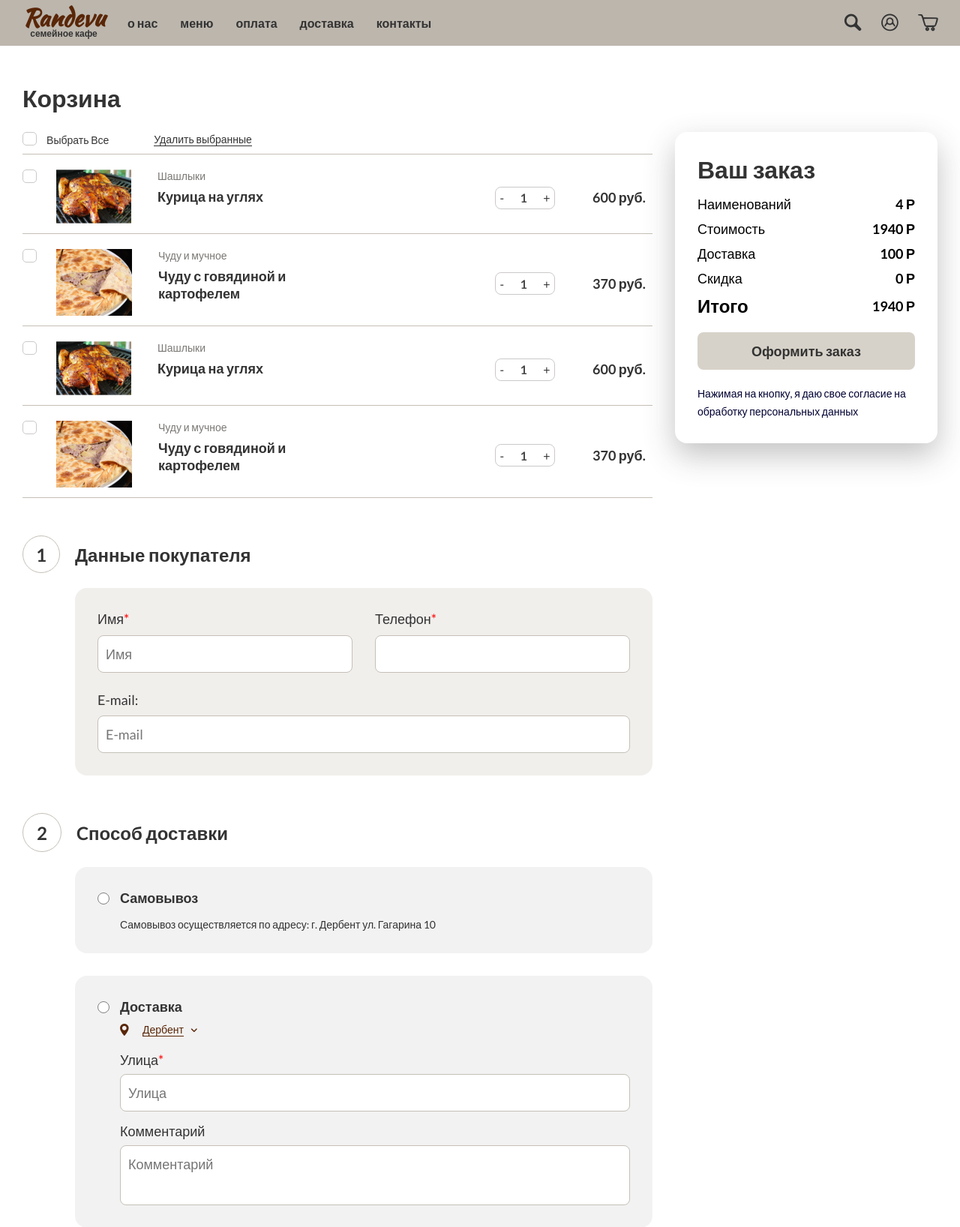
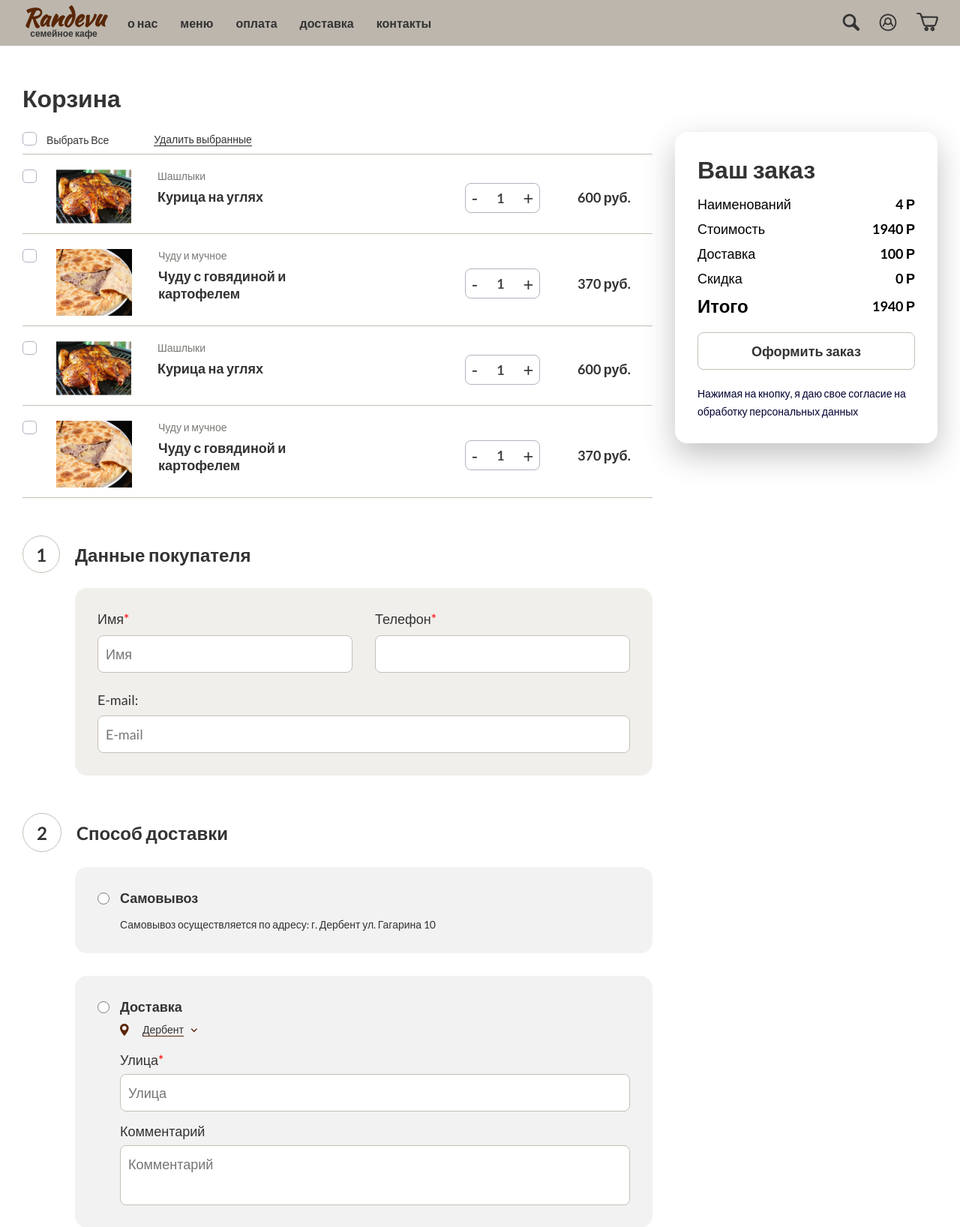
Before and after one commit to Surha05/Randevu, a PHP site: page /basket.php in a window 1280 px wide. Shown: the top 1636 px of the page at 75% size. Run offline with PHP 8.4, Linux system fonts and the light colour scheme; some libraries are stand-ins or nearby versions; some web fonts are replaced.

Commit message:
редактировал корзину, карточки меню согласно компонентам

```diff
--- a/css/basket.css
+++ b/css/basket.css
@@ -49,7 +49,7 @@
   border-radius: 5px;
   color: #fff;
   background: #fff;
-  border: 1px solid rgb(204, 200, 200);
+  border: 1px solid rgba(0, 0, 51, 30%);
 }
 
 .basket__check-box:checked + .icon-check {
@@ -123,9 +123,9 @@
 .basket__choice-quantity {
   display: flex;
   justify-content: space-around;
-  width: 80px;
-  height: 30px;
-  border: 1px solid rgb(204, 200, 200);
+  width: 100px;
+  height: 40px;
+  border: 1px solid rgba(0, 0, 51, 30%);
   border-radius: 8px;
 }
 
@@ -133,7 +133,7 @@
 .basket__btn-plus {
   border: none;
   background: #fff;
-  font-size: 16px;
+  font-size: 24px;
   cursor: pointer;
 }
 
@@ -141,7 +141,7 @@
   text-align: center;
   width: 30px;
   border: none;
-  font-size: 16px;
+  font-size: 18px;
   font-weight: bold;
   color: #474747;
 }
@@ -315,11 +315,15 @@
 
 .form__map-text {
   font-size: 14px;
-  color: #592607;
+  color: #333333;
   margin-left: 18px;
   margin-right: 10px;
   border-bottom: 1px solid #592607;
   cursor: pointer;
+}
+
+.form__map-text:hover {
+  color: #592607;
 }
 
 .form__body-delivery {
@@ -449,13 +453,18 @@
 .basket__order-btn {
   width: 100%;
   height: 50px;
-  border: none;
+  border: 1px solid #c5c0b7;
   text-align: center;
-  background: #d7d2c9;
+  background: #fff;
   font-size: 18px;
   border-radius: 8px;
   font-weight: bold;
   margin-bottom: 20px;
+}
+
+.basket__order-btn:hover {
+  background: #d7d2c9;
+  border: none;
 }
 
 .basket__order-consent {
--- a/css/breeding.css
+++ b/css/breeding.css
@@ -196,6 +197,10 @@
 .card__basket {
   display: grid;
   align-items: center;
+}
+
+.icon-shop {
+  font-size: 24px;
 }
 
 .card__mob-basket {
--- a/css/menu-card.css
+++ b/css/menu-card.css
@@ -18,7 +18,7 @@
   position: relative;
   width: 1300px;
   height: 710px;
-  background: rgb(188, 182, 173);
+  background: #e3e0da;
   z-index: 2;
 }
 
@@ -26,7 +26,7 @@
   position: absolute;
   width: 1300px;
   height: 740px;
-  background: rgb(188, 182, 173);
+  background: #e3e0da;
   z-index: 1;
   right: 0px;
   top: 230px;
```
Also changed, not shown: other parts of css/basket.css (+24 -15 lines), other parts of css/breeding.css (+20 -8 lines).
